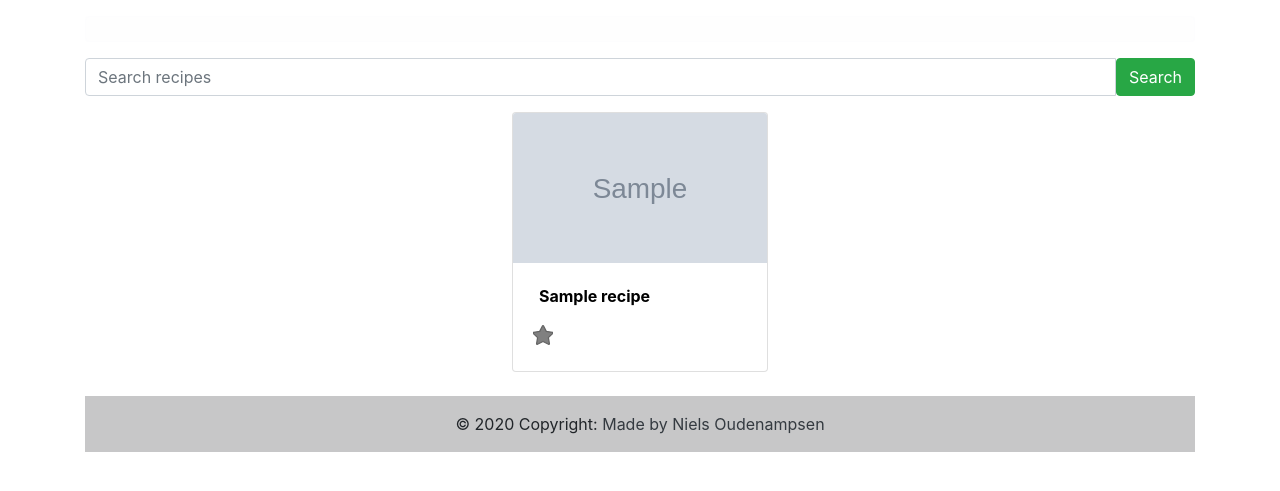
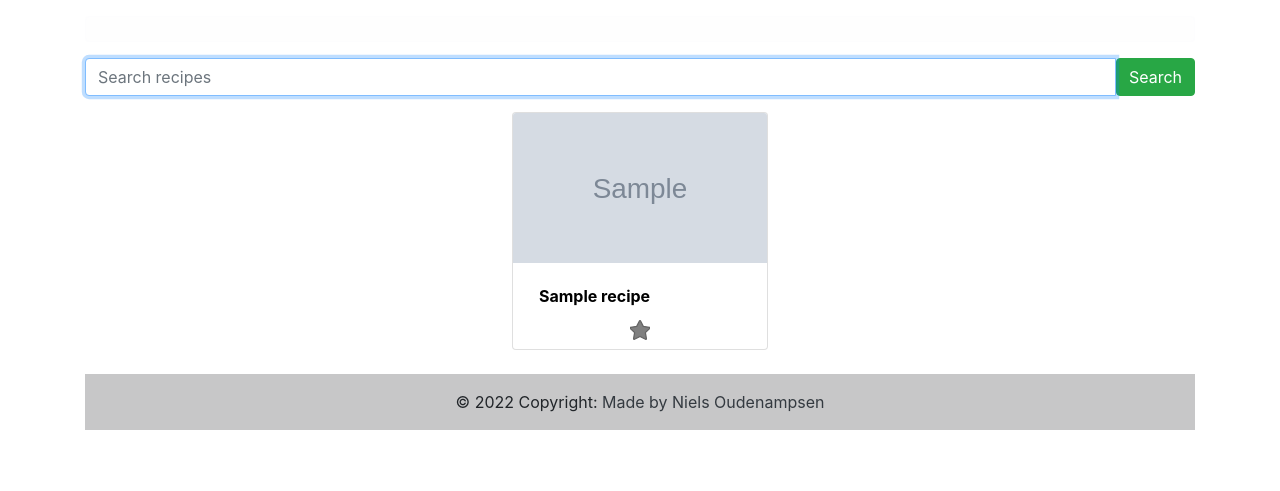
Before and after one commit to nielsoudenampsen/project, a Flask app: template templates/index.html in a window 1280 px wide. Shown: the part 50-541 px from the top of the page. Run offline with Flask 2, Linux system fonts and the light colour scheme; the template is opened without the code that fills it: most values are stand-ins (such as "Sample title", 1, 10 or a date in 2020); grey boxes marked "Sample" are stand-in pictures; some libraries are stand-ins or nearby versions.

Commit message:
bug fixes, only 404 page is not correct

```diff
--- a/application.py
+++ b/application.py
@@ -23,6 +23,7 @@ app.jinja_env.filters["take"] = take
 app.config["SESSION_FILE_DIR"] = mkdtemp()
 app.config["SESSION_PERMANENT"] = False
 app.config["SESSION_TYPE"] = "filesystem"
+app.config["SESSION_COOKIE_NAME"]
 Session(app)
 
 db = SQL("sqlite:///recipe.db")
@@ -182,5 +183,26 @@ def register():
     else:
         return render_template('register.html')
 
+@app.route('/change-credentials',methods=['GET', 'POST'])
+@login_required
+def change_credentials():
+    if request.method == "POST":
+        password = request.form.get('password')
+        confirm =  request.form.get('confirm')
+        old_password_hash = db.execute("SELECT hash FROM users WHERE id = ?",session["user_id"])[0]["hash"]
+
+        if password != confirm:
+            flash("Password are not confirmed","danger")
+            return redirect("/change-credentials")
+        elif check_password_hash(old_password_hash,password):
+            flash("Password is the same as the old password","danger")
+            return redirect("/change-credentials")
+        else:
+            db.execute("UPDATE users SET hash = ? WHERE id = ?",generate_password_hash(password=password,method='pbkdf2:sha256',salt_length=8),session["user_id"])
+            flash("Changed credentials succesful","success")
+            return redirect('/')
+    else:
+        return render_template('change-credentials.html')
+
 if __name__ == '__main__':
     app.run(debug=True)
--- a/helpers.py
+++ b/helpers.py
@@ -68,14 +68,19 @@ def lookup_recipes(start,size,tag,query):
         exist = db.execute('SELECT search FROM recipes WHERE search = ?',query)
 
         if len(exist) != 1:
-            response = requests.request("GET", url, headers=headers, params=querystring)
-            cache = json.dumps(response.json())
+            response = requests.request("GET", url, headers=headers, params=querystring).json()
+            response_lenth = response['count']
+
+            if response_lenth == 0:
+                return None
+
+            cache = json.dumps(response)
             db.execute('INSERT INTO recipes (search,json) VALUES (?,?)',query,cache)
-            response = response.json()
         else:
             response = db.execute('SELECT json FROM recipes WHERE search = ?',query)
             response = response[0]['json']
             response = json.loads(response)
+
         recipes = []
         for i in range(len(response["results"])):
             recipes.append({
--- a/static/main.js
+++ b/static/main.js
@@ -33,3 +33,11 @@ $(document).ready(function(){
 
     });
   });
+
+$(document).ready(function(){
+    $(".update-button").click(function(){
+        location.reload();
+        return false;
+    });
+
+});
--- a/static/styles.css
+++ b/static/styles.css
@@ -13,6 +13,8 @@ img.d-block{
     height: 500px;
     object-fit: cover;
 }
+
+
 
 .card-title{
     height: 46px;
@@ -65,3 +67,10 @@ a {
     background-color: rgba(100, 100, 100, 0.7);
     color: white;
   }
+
+  .card_name{
+    height: 80%;
+  }
+  .favorite_button{
+    overflow: visible;
+  }
--- a/templates/change-credentials.html
+++ b/templates/change-credentials.html
@@ -17,7 +17,7 @@
 
 <form action="/change-credentials" method="post" autocomplete="new-password">
         <div class="form-group">
-            <input class="form-control" name="password" placeholder="New password" type="password">
+            <input class="form-control" name="password" placeholder="New password" type="password" autofocus>
         </div>
         <div class="form-group">
             <input class="form-control" name="confirm" placeholder="Confirm password" type="password">
--- a/templates/index.html
+++ b/templates/index.html
@@ -18,14 +18,13 @@
 
 <form class="form-group" action="/" method="GET">
   <div class="input-group mb-3">
-    <input name="search" type="text" class="form-control" placeholder="Search recipes" aria-label="Recipient's username" aria-describedby="button-addon2">
+    <input autofocus name="search" type="text" class="form-control" placeholder="Search recipes" aria-label="Recipient's username" aria-describedby="button-addon2">
     <button class="btn btn-success" type="submit" id="button-addon2">Search</button>
   </div>
 </form>
-
 <div class="row justify-content-center">
 
-{% if recipes is none %}
+{% if (recipes is none) and (search is not none) %}
 
 <div id="carouselExampleIndicators" class="carousel slide" data-ride="carousel">
   <ol class="carousel-indicators">
@@ -79,14 +78,14 @@
 <div class="card" id="{{recipe['id']}}" style="width: 16rem;">
   <img class="card-img-top" src="{{recipe['img']}}" alt="Card image cap">
   <div class="card-body">
+    <div class="card_name">
       <form action="/recipe/{{recipe['id']}}" method="post">
         <input type="text" hidden name="description" value="{{recipe['description']}}">
         <input type="text" hidden name="name" value="{{recipe['name']}}">
         <input type="text" hidden name="img" value="{{recipe['img']}}">
         <button type="submit" class="link-button" value="{{recipe['name']}}">{{recipe['name']}}</button>
       </form>
-
-    <p class="card-text"></p>
+    </div>
 
     {% if recipe.id|isInList(favorites) %}
 
@@ -99,7 +98,7 @@
         xmlns="http://www.w3.org/2000/svg"
         width="20"
         height="20"
-        class="favorite_button"
+        class="favorite_button center"
         viewBox="0 0 16 16">
         <path d="M3.612 15.443c-.386.198-.824-.149-.746-.592l.83-4.73L.173 6.765c-.329-.314-.158-.888.283-.95l4.898-.696L7.538.792c.197-.39.73-.39.927 0l2.184 4.327 4.898.696c.441.062.612.636.282.95l-3.522 3.356.83 4.73c.078.443-.36.79-.746.592L8 13.187l-4.389 2.256z"/>
       </svg>
@@ -114,21 +113,20 @@
         xmlns="http://www.w3.org/2000/svg"
         width="20"
         height="20"
-        class="favorite_button"
+        class="favorite_button center"
         viewBox="0 0 16 16">
         <path d="M3.612 15.443c-.386.198-.824-.149-.746-.592l.83-4.73L.173 6.765c-.329-.314-.158-.888.283-.95l4.898-.696L7.538.792c.197-.39.73-.39.927 0l2.184 4.327 4.898.696c.441.062.612.636.282.95l-3.522 3.356.83 4.73c.078.443-.36.79-.746.592L8 13.187l-4.389 2.256z"/>
      </svg>
     {% endif %}
-
-
-
-    </input>
-  </form>
   </div>
 </div>
+
 {% endfor %}
+
 {% elif search is not none %}
+<div class="row justify-content-center">
   <h1>Nothing found</h1>
+</div>
 {% if search is not none %}
 
 <div class="row justify-content-center">
@@ -141,6 +139,7 @@
 </div>
 
 {% endif %}
+
 </div>
 
 {% endblock %}
--- a/templates/layout.html
+++ b/templates/layout.html
@@ -92,11 +92,11 @@
 <div id="footer" style="margin-top: 16px;">
 	<div class="container">
 		<div class="row justify-content-center">
-			<div class="col">
+			<div class="col footer_col">
         <footer class="bg-light text-center text-lg-start">
           <!-- Copyright -->
           <div class="text-center p-3" style="background-color: rgba(0, 0, 0, 0.2);">
-            © 2020 Copyright:
+            © 2022 Copyright:
             <a class="text-dark" href="https://mdbootstrap.com/">Made by Niels Oudenampsen</a>
           </div>
           <!-- Copyright -->
--- a/templates/register.html
+++ b/templates/register.html
@@ -17,7 +17,7 @@
 
 <form action="/register" method="post" autocomplete="new-password">
         <div class="form-group">
-            <input autofocus class="form-control" name="username" placeholder="Username" type="text">
+            <input autofocus class="form-control" name="username" placeholder="Username" type="text" autofocus>
         </div>
         <div class="form-group">
             <input class="form-control" name="password" placeholder="Password" type="password">
```
Also changed, not shown: templates/stats.html (+2 -5 lines). Lines whose indentation alone changed are shown as unchanged.
